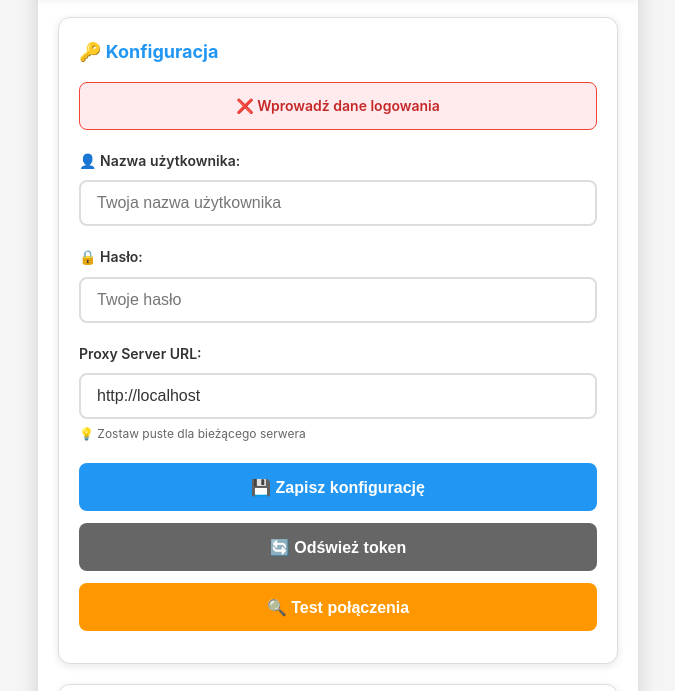
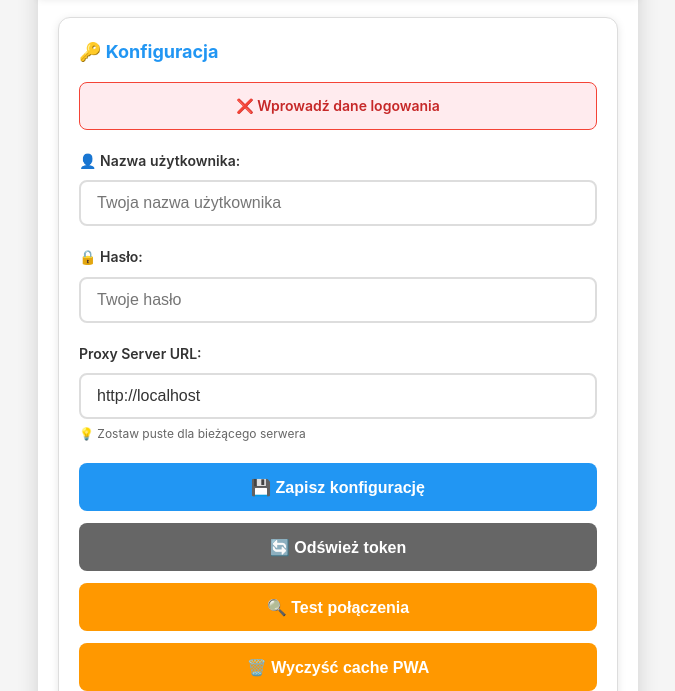
Before and after one commit to nyynjs/TP-FINAL, a website: page public/index.html in a window 1280 px wide. Shown: the part 109-800 px from the top of the page, without its empty margins (302-977 px from the left). Drawn offline with Linux system fonts and the light colour scheme.

Commit message:
Update index.html

```diff
--- a/public/index.html
+++ b/public/index.html
@@ -57,6 +57,8 @@
                 <button id="saveConfig" class="btn btn-primary btn-block">💾 Zapisz konfigurację</button>
                 <button id="refreshToken" class="btn btn-secondary btn-block">🔄 Odśwież token</button>
                 <button id="testConnection" class="btn btn-warning btn-block">🔍 Test połączenia</button>
+                 <button id="clearCache" class="btn btn-warning btn-block">🗑️ Wyczyść cache PWA</button>
+
 
                 <div id="configStatus" class="status"></div>
             </div>
```
